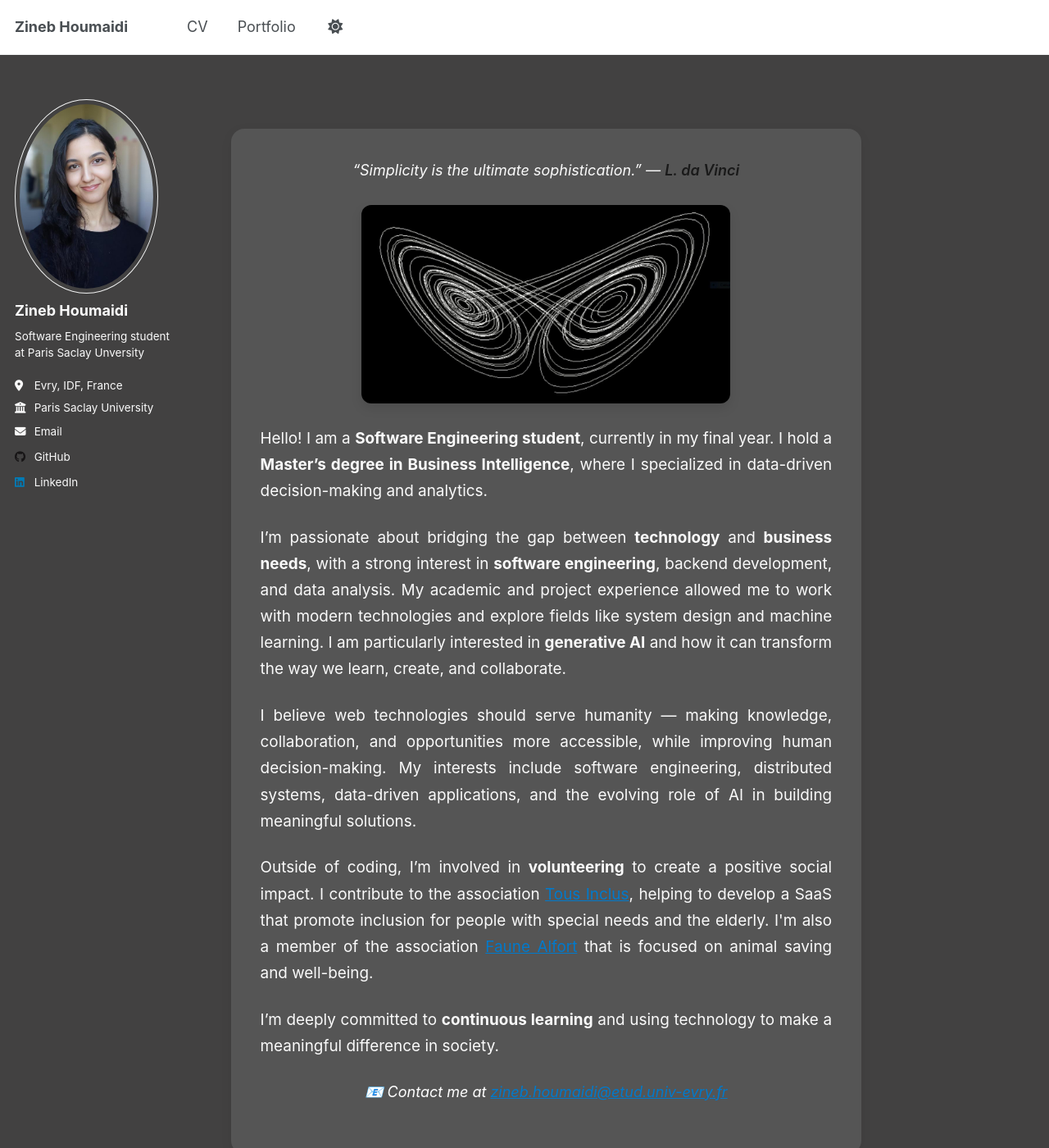
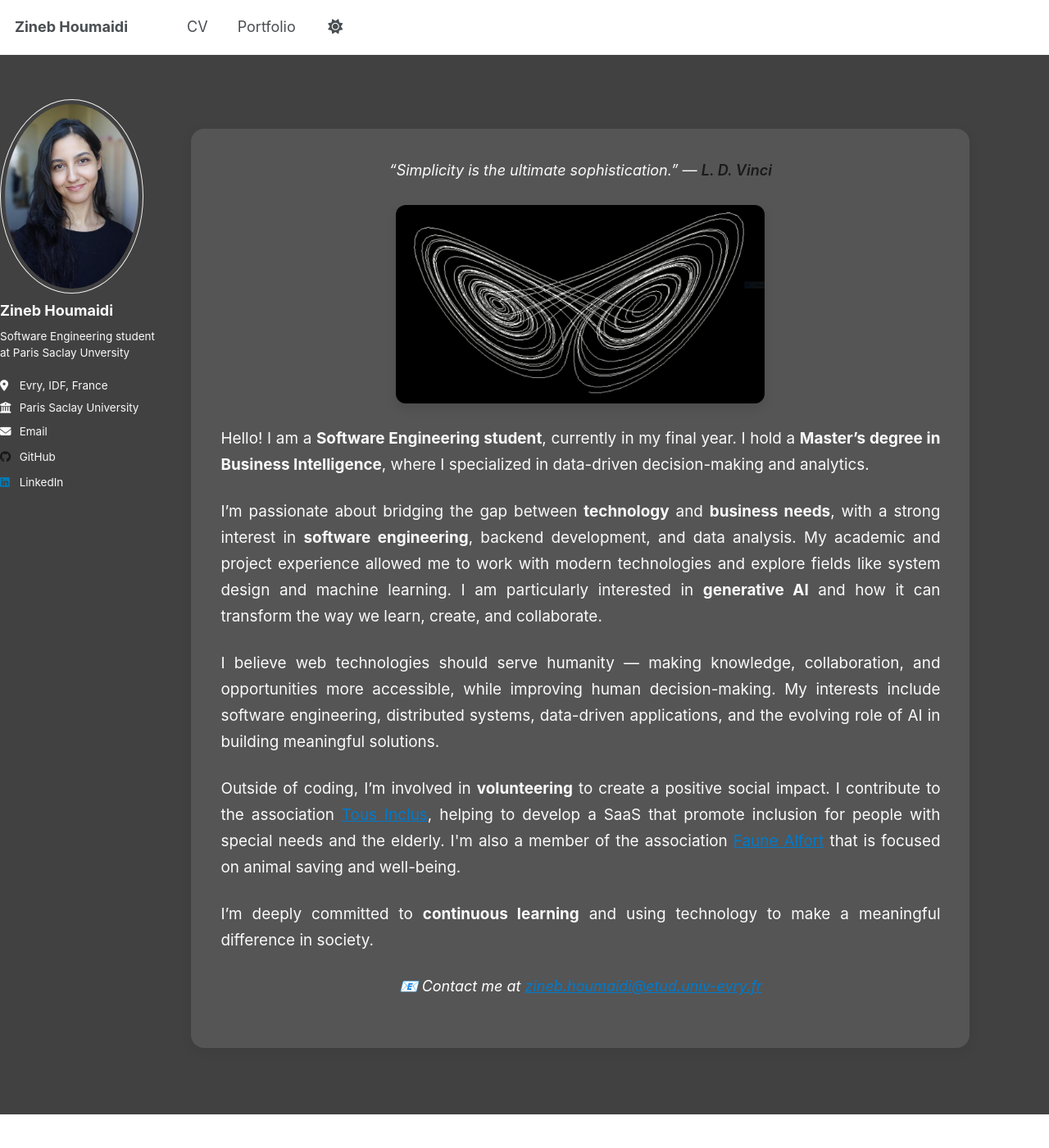
Before and after one commit to Zineb06/Zineb06.github.io, a Jekyll site: the page built from _pages/about.md, in a window 1280 px wide and 1400 px high. Shown: the whole window at 82% size. Built offline with Jekyll 4.4.1, drawn with Linux system fonts in a browser that asks for light colours; a script that is not in the unit is left out.

Commit message:
fix : fixing the marging left of the about file container

```diff
--- a/_pages/about.md
+++ b/_pages/about.md
@@ -18,13 +18,22 @@ redirect_from:
   }
 
   .about-container {
-    max-width: 950px;
+    max-width: 950px !important;
     margin: 3rem auto;
     padding: 2rem;
     background: #555;
     border-radius: 16px;
     box-shadow: 0 4px 16px rgba(0, 0, 0, 0.05);
   }
+
+@media (max-width: 1024px) {
+  .about-container {
+    margin: 2rem auto;
+    max-width: 90%;
+  }
+}
+
+
 
   .quote {
     text-align: center;
@@ -85,7 +94,7 @@ redirect_from:
 
 <div class="about-container">
   <p class="quote">
-  “Simplicity is the ultimate sophistication.” — <span>L. da Vinci</span>
+  “Simplicity is the ultimate sophistication.” — <span>L. D. Vinci</span>
   </p>
 
   <div class="image-container">
--- a/_sass/layout/_page.scss
+++ b/_sass/layout/_page.scss
@@ -6,7 +6,7 @@
   @include container;
   @include clearfix;
   margin-top: 2em;
-  padding-left: 1em;
+  // padding-left: 1em;
   padding-right: 1em;
   animation: intro 0.3s both;
   animation-delay: 0.35s;
@@ -16,11 +16,34 @@
   }
 }
 
+.about-container {
+  @include full();
+ width: 100% !important;
+  max-width: 950px !important;
+  margin-left: 10rem !important;
+  margin-right: 2rem !important;
+  padding: 2rem !important;
+  background: #555 !important;
+  border-radius: 16px !important;
+  box-shadow: 0 4px 16px rgba(0,0,0,0.05) !important;
+  position: relative !important;
+}
+
+@media (max-width: 1024px) {
+  .about-container {
+    margin-left: auto !important;
+    margin-right: auto !important;
+    width: 90% !important;
+  }
+}
+
 .page {
   @include breakpoint($large) {
     @include span(10 of 12 last);
     @include prefix(0.5 of 12);
     @include suffix(2 of 12);
+     width: auto !important;
+     max-width: none !important;
   }
 
   .page__inner-wrap {
```
